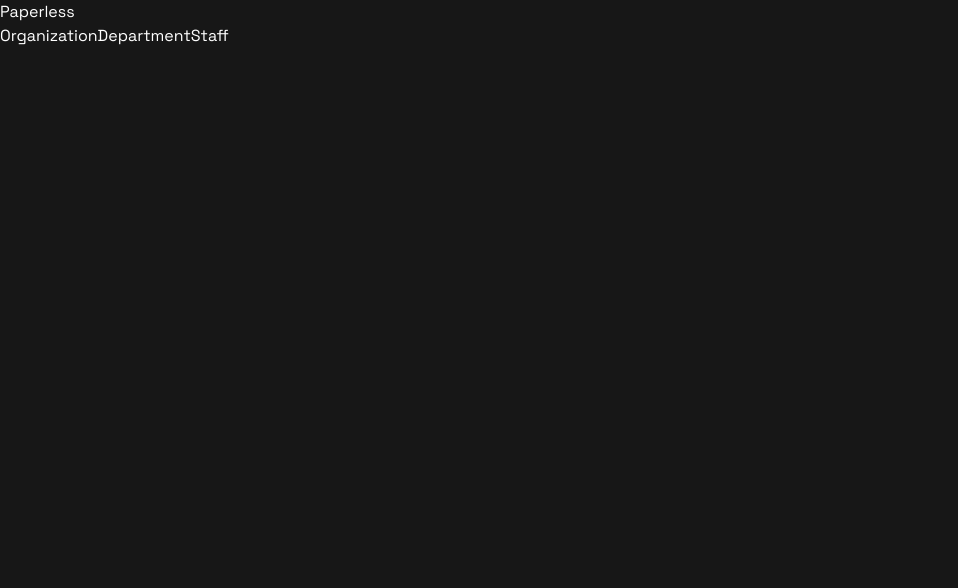
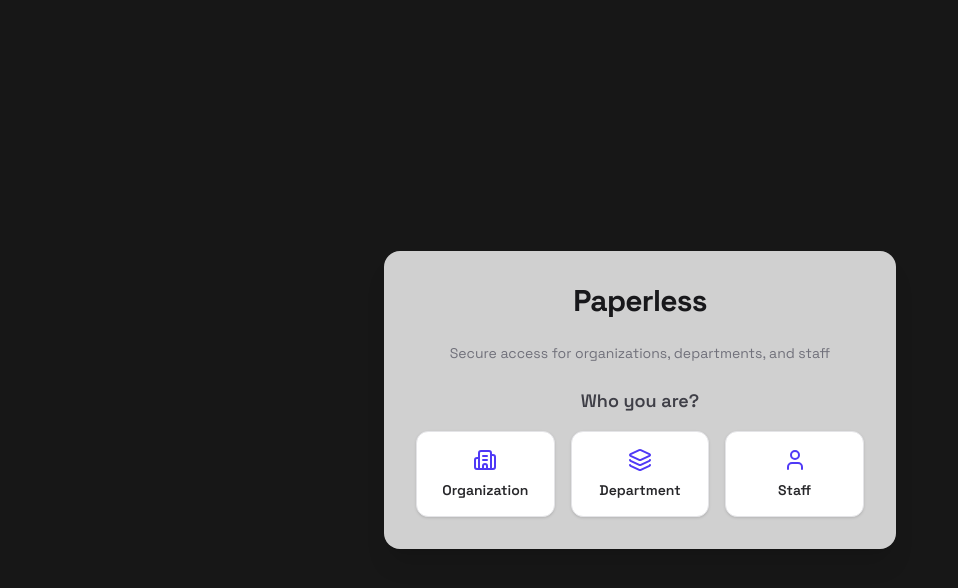
Before and after one commit to isakibul/paperless-client, a Next.js app: page /auth in a window 1280 px wide. Shown: the top 588 px of the page, without its empty margins (0-958 px from the left). Built offline with nearby package versions, Linux system fonts and the light colour scheme.

Commit message:
feat: auth page

```diff
--- a/package.json
+++ b/package.json
@@ -9,6 +9,7 @@
     "lint": "eslint"
   },
   "dependencies": {
+    "lucide-react": "^0.562.0",
     "next": "16.1.1",
     "react": "19.2.3",
     "react-dom": "19.2.3"
--- a/src/app/auth/page.jsx
+++ b/src/app/auth/page.jsx
@@ -28,19 +28,59 @@ export default function AuthPage() {
   };
 
   return (
-    <div className="auth-container">
-      <h1>Paperless</h1>
+    <div className="flex min-h-screen items-center justify-center from-zinc-100 via-white to-zinc-200 dark:from-zinc-900 dark:via-black dark:to-zinc-800 px-6">
+      <div className="w-full max-w-lg rounded-2xl bg-white/80 dark:bg-zinc-900/80 backdrop-blur shadow-xl p-8 space-y-6 text-center">
+        <h1 className="text-3xl font-extrabold tracking-tight text-zinc-900 dark:text-white">
+          Paperless
+        </h1>
+        <p className="text-sm text-zinc-500 dark:text-zinc-400">
+          Secure access for organizations, departments, and staff
+        </p>
 
-      {!role && <RoleSelector onSelect={setRole} />}
+        {!role && (
+          <div className="space-y-4">
+            <h2 className="text-lg font-semibold text-zinc-700 dark:text-zinc-300">
+              Who you are?
+            </h2>
+            <RoleSelector onSelect={setRole} />
+          </div>
+        )}
 
-      {role && !mode && <AuthModeSelector onSelect={setMode} />}
+        {role && !mode && (
+          <div className="space-y-4">
+            <h2 className="text-lg font-semibold text-zinc-700 dark:text-zinc-300">
+              Continue as{" "}
+              {role === "org"
+                ? "Organization"
+                : role === "dept"
+                ? "Department"
+                : "Staff"}
+            </h2>
+            <AuthModeSelector onSelect={setMode} />
+            <button
+              onClick={() => setRole(null)}
+              className="text-sm text-zinc-500 hover:text-zinc-700 dark:hover:text-zinc-300 transition"
+            >
+              ← Change role
+            </button>
+          </div>
+        )}
 
-      {role && mode && (
-        <>
-          <button onClick={() => setMode(null)}>← Back</button>
-          {renderForm()}
-        </>
-      )}
+        {role && mode && (
+          <div className="space-y-4 text-left">
+            <button
+              onClick={() => setMode(null)}
+              className="text-sm text-zinc-500 hover:text-zinc-700 dark:hover:text-zinc-300 transition"
+            >
+              ← Back
+            </button>
+
+            <div className="rounded-xl border border-zinc-200 dark:border-zinc-800 p-6 bg-white dark:bg-zinc-950 shadow-sm">
+              {renderForm()}
+            </div>
+          </div>
+        )}
+      </div>
     </div>
   );
 }
--- a/src/components/auth/RoleSelector.jsx
+++ b/src/components/auth/RoleSelector.jsx
@@ -1,11 +1,39 @@
 "use client";
+
+import { Building2, Layers3, User } from "lucide-react";
 
 export default function RoleSelector({ onSelect }) {
   return (
-    <div>
-      <button onClick={() => onSelect("org")}>Organization</button>
-      <button onClick={() => onSelect("dept")}>Department</button>
-      <button onClick={() => onSelect("staff")}>Staff</button>
+    <div className="grid grid-cols-1 gap-4 sm:grid-cols-3">
+      <button
+        onClick={() => onSelect("org")}
+        className="group flex flex-col items-center justify-center rounded-xl border border-zinc-200 dark:border-zinc-800 bg-white dark:bg-zinc-950 p-4 shadow-sm transition hover:shadow-md hover:border-indigo-500 focus:outline-none focus:ring-4 focus:ring-indigo-300 dark:focus:ring-indigo-800"
+      >
+        <Building2 className="h-6 w-6 text-indigo-600 mb-2" />
+        <span className="text-sm font-semibold text-zinc-800 dark:text-zinc-200">
+          Organization
+        </span>
+      </button>
+
+      <button
+        onClick={() => onSelect("dept")}
+        className="group flex flex-col items-center justify-center rounded-xl border border-zinc-200 dark:border-zinc-800 bg-white dark:bg-zinc-950 p-4 shadow-sm transition hover:shadow-md hover:border-indigo-500 focus:outline-none focus:ring-4 focus:ring-indigo-300 dark:focus:ring-indigo-800"
+      >
+        <Layers3 className="h-6 w-6 text-indigo-600 mb-2" />
+        <span className="text-sm font-semibold text-zinc-800 dark:text-zinc-200">
+          Department
+        </span>
+      </button>
+
+      <button
+        onClick={() => onSelect("staff")}
+        className="group flex flex-col items-center justify-center rounded-xl border border-zinc-200 dark:border-zinc-800 bg-white dark:bg-zinc-950 p-4 shadow-sm transition hover:shadow-md hover:border-indigo-500 focus:outline-none focus:ring-4 focus:ring-indigo-300 dark:focus:ring-indigo-800"
+      >
+        <User className="h-6 w-6 text-indigo-600 mb-2" />
+        <span className="text-sm font-semibold text-zinc-800 dark:text-zinc-200">
+          Staff
+        </span>
+      </button>
     </div>
   );
 }
```
Also changed, not shown: 1 other file (tests, documents, lock files or other folders).
